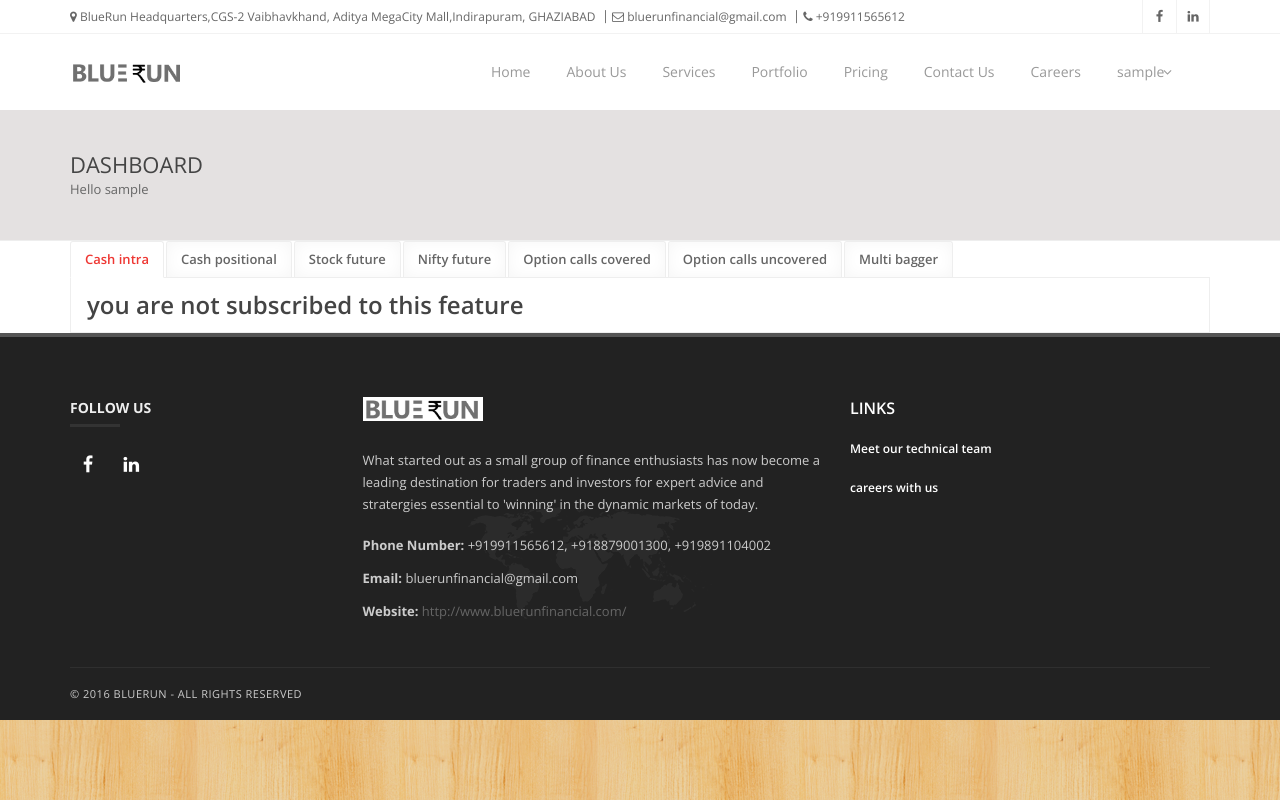
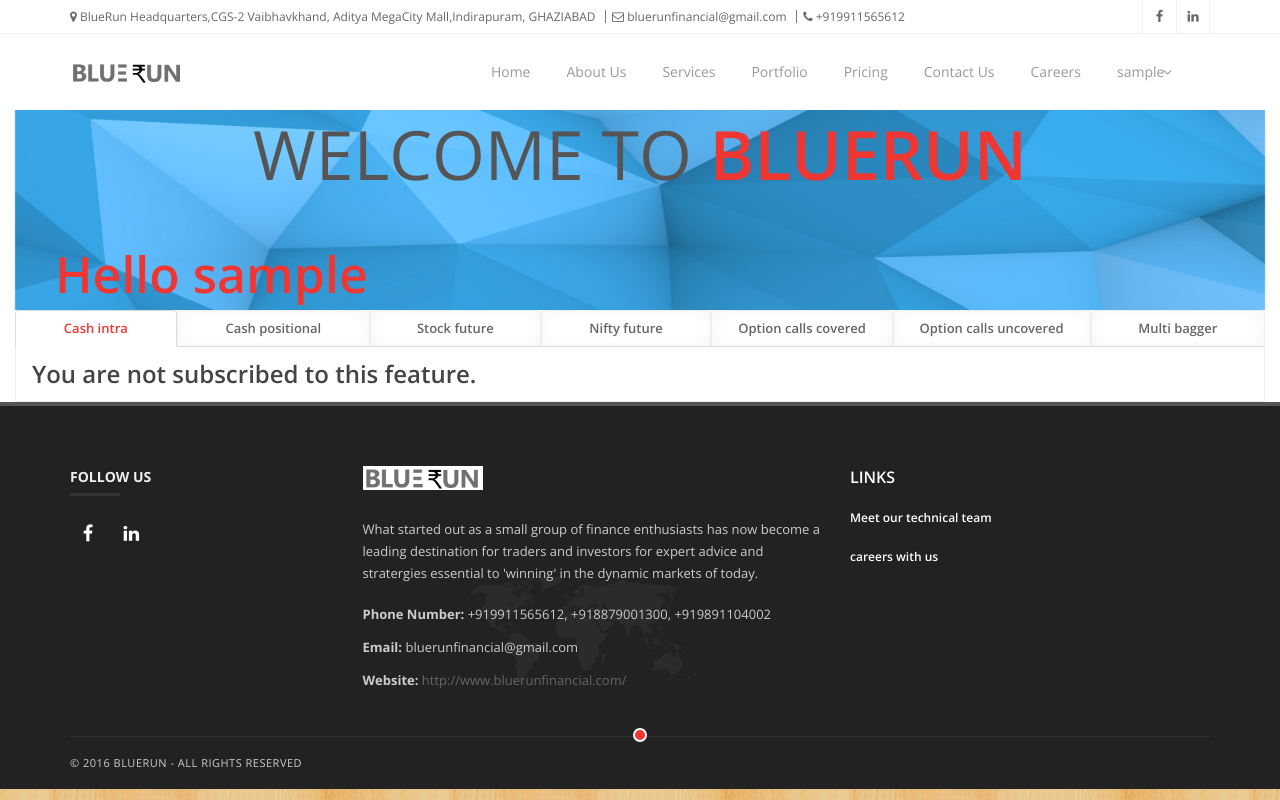
Before and after one commit to neelansh/bluerun, a Django app: page /trading/1/dashboard/ in a window 1280 px wide. Run offline with Django 3.2, Linux system fonts and the light colour scheme; the visitor is signed in with stand-in values (Sample User, id 1); data comes from the database, SQL or seed files in the repository; some libraries are stand-ins or nearby versions.

Commit message:
dashboard view modified

```diff
--- a/bluerun/account/views.py
+++ b/bluerun/account/views.py
@@ -3,6 +3,7 @@
 from django.contrib.auth.decorators import login_required
 from django.contrib.auth import authenticate, login as auth_login, logout as auth_logout
 from django.core.urlresolvers import reverse
+from django.template import RequestContext
 from account.forms import *
 
 # Create your views here.
--- a/bluerun/bluerun/settings.py
+++ b/bluerun/bluerun/settings.py
@@ -84,7 +84,7 @@
         'NAME': 'bluerun',
         'HOST': 'localhost',
         'PORT': 3306,
-        'PASSWORD': 'neelansh5',
+        'PASSWORD': 'akshita',
         'USER': 'root',
     }
 }
--- /dev/null
+++ b/bluerun/static/common/css/dashboard.css
@@ -0,0 +1,18 @@
+#dashboard
+{
+   position: relative;
+
+background-size: cover;
+    height: 200px;
+    width: 100%;
+}
+
+h2.dash {
+position:absolute;
+
+color: #ee3733;
+font-size: 50px;
+ top: 150px;
+   left: 55px;
+   width: 100%;
+}
--- a/bluerun/templates/common/base.html
+++ b/bluerun/templates/common/base.html
@@ -42,6 +42,7 @@
 
   <!-- Our css -->
   <link rel="stylesheet" type="text/css" href="{% static 'common/css/base.css' %}">
+  <link rel="stylesheet" type="text/css" href="{% static 'common/css/dashboard.css' %}">
 
   <!-- Margo JS  -->
   <script type="text/javascript" src="{% static 'margo/js/jquery-2.1.4.min.js' %}"></script>
--- a/bluerun/trading/models.py
+++ b/bluerun/trading/models.py
@@ -18,5 +18,6 @@
 	multi_bagger = models.BooleanField(default = False)
 	achived = models.BooleanField(default = False)
 
+
 	def __str__(self):
 		return self.stock_name
--- a/bluerun/trading/templates/trading/dashboard.html
+++ b/bluerun/trading/templates/trading/dashboard.html
@@ -1,19 +1,48 @@
 {% extends 'common/base.html' %}
 {% load staticfiles %}
 {% block content %}
+  <!-- Carousel -->
+  <div id="main-slide" class="carousel slide" data-ride="carousel" style="padding :0; margin:0 ;">
+
+    <!-- Indicators -->
+    <ol class="carousel-indicators">
+      <li data-target="#main-slide" data-slide-to="0" class="active"></li>
+
+    </ol>
+    <!--/ Indicators end-->
+		    <div class="carousel-inner">
+      <div class="item active">
+      <div class="col-md-12 ">
+      <img src="{% static 'margo/images/slider/bg1.jpg' %}" alt="slider" id="dashboard">
+		<div class="slider-content">
+		<h2 class="animated2">
+              <span>Welcome to <strong>Bluerun</strong></span>
+            </h2>
+			</div>
+            <h2 class="dash">
+              <span>Hello {{ user.username }}</span>
+
+            </h2>
+			</div>
+          </div>
+		 </div>
+
+
+
+	 <!--
 <div class="page-banner" style="padding:40px 0;">
-	<div class="container">
+	<div class="container" id="dashboard">
 		<div class="row">
 			<div class="col-md-6">
 				<h2>Dashboard</h2>
-				<p>Hello {{ user.username }}</p>
+				<p></p>
 			</div>
 		</div>
 	</div>
-</div>
+</div>-->
 
-<div class = "container">
-	<ul class="nav nav-tabs" role="tablist">
+<div class = "container-fluid" >
+	<ul class="nav nav-tabs nav-justified" role="tablist">
 		<li role="presentation" class="active"><a href="#cashintra" aria-controls="cashintra" role="tab" data-toggle="tab">Cash intra</a></li>
 		<li role="presentation"><a href="#cashpositional" aria-controls="cashpositional" role="tab" data-toggle="tab">Cash positional</a></li>
 		<li role="presentation"><a href="#stockfuture" aria-controls="stcokfuture" role="tab" data-toggle="tab">Stock future</a></li>
@@ -30,21 +59,39 @@
 			{% for call in cash_intra %}
 			<div class="panel panel-default">
 				<div class="panel-heading">
-					<h3 class="panel-title">stock name: {{ call.stock_name }}</h3>
+
+				 {% if call.achived %}
+					 <div class="col-md-4" style= "background-color:#32CD32">
+
+					<h3 class="panel-title">Stock name: {{ call.stock_name }}</h3>
+					</div>
+
+					{%else%}
+					<h3 class="panel-title">Stock name: {{ call.stock_name }}</h3>
+
+					{%endif%}
+					<!--{% if call.achived%}
+					<i class="fa fa-dollar "></i>
+					{%endif%} -->
+
 				</div>
+
 				<div class="panel-body">
-					date: {{ call.created_on }}<br>
-					entry price: {{ call.entry_price }}<br>
-					target: {{ call.target }}<br>
-					stop loss: {{ call.stop_loss }}<br>
+
+					Date: {{ call.created_on }}<br>
+					Entry Price: {{ call.entry_price }}<br>
+					Target: {{ call.target }}<br>
+					Stop Loss: {{ call.stop_loss }}<br>
+					Call Achieved: {{call.achived}}</br>
+
 				</div>
 			</div>
 			{% endfor %}
 			{% elif cash_intra == None %}
-			<h1>no calls in this section</h1>
+			<h1>No calls in this section</h1>
 			{% else %}
 			<div>
-				<h1>you are not subscribed to this feature</h1>
+				<h1>You are not subscribed to this feature.</h1>
 			</div>
 			{% endif %}
 		</div>
@@ -54,21 +101,33 @@
 			{% for call in cash_positional %}
 			<div class="panel panel-default">
 				<div class="panel-heading">
-					<h3 class="panel-title">stock name: {{ call.stock_name }}</h3>
+
+				 {% if call.achived %}
+					 <div class="col-md-4" style= "background-color:#32CD32">
+
+					<h3 class="panel-title">Stock name: {{ call.stock_name }}</h3>
+					</div>
+
+					{%else%}
+					<h3 class="panel-title">Stock name: {{ call.stock_name }}</h3>
+
+					{%endif%}
 				</div>
+
 				<div class="panel-body">
-					date: {{ call.created_on }}<br>
-					entry price: {{ call.entry_price }}<br>
-					target: {{ call.target }}<br>
-					stop loss: {{ call.stop_loss }}<br>
+					Date: {{ call.created_on }}<br>
+					Entry price: {{ call.entry_price }}<br>
+					Target: {{ call.target }}<br>
+					Stop loss: {{ call.stop_loss }}<br>
+					Call Achieved: {{call.achived}}
 				</div>
 			</div>
 			{% endfor %}
 			{% elif not cash_positional %}
-			<h1>no calls in this section</h1>
+			<h1>No calls in this section</h1>
 			{% else %}
 			<div>
-				<h1>you are not subscribed to this feature</h1>
+				<h1>You are not subscribed to this feature</h1>
 			</div>
 			{% endif %}
 		</div>
@@ -78,21 +137,33 @@
 			{% for call in stock_future %}
 			<div class="panel panel-default">
 				<div class="panel-heading">
-					<h3 class="panel-title">stock name: {{ call.stock_name }}</h3>
-				</div>
+
+				 {% if call.achived %}
+					 <div class="col-md-4" style= "background-color:#32CD32">
+
+					<h3 class="panel-title">Stock name: {{ call.stock_name }}</h3>
+					</div>
+
+					{%else%}
+					<h3 class="panel-title">Stock name: {{ call.stock_name }}</h3>
+
+					{%endif%}
+					</div>
+
 				<div class="panel-body">
-					date: {{ call.created_on }}<br>
-					entry price: {{ call.entry_price }}<br>
-					target: {{ call.target }}<br>
-					stop loss: {{ call.stop_loss }}<br>
+					Date: {{ call.created_on }}<br>
+					Entry price: {{ call.entry_price }}<br>
+					Target: {{ call.target }}<br>
+					Stop loss: {{ call.stop_loss }}<br>
+					Call Achieved: {{call.achived}}
 				</div>
 			</div>
 			{% endfor %}
 			{% elif stock_future == None %}
-			<h1>no calls in this section</h1>
+			<h1>No calls in this section</h1>
 			{% else %}
 			<div>
-				<h1>you are not subscribed to this feature</h1>
+				<h1>You are not subscribed to this feature.</h1>
 			</div>
 			{% endif %}
 		</div>
@@ -102,21 +173,33 @@
 			{% for call in nifty_future %}
 			<div class="panel panel-default">
 				<div class="panel-heading">
-					<h3 class="panel-title">stock name: {{ call.stock_name }}</h3>
+
+				 {% if call.achived %}
+					 <div class="col-md-4" style= "background-color:#32CD32">
+
+					<h3 class="panel-title">Stock name: {{ call.stock_name }}</h3>
+					</div>
+
+					{%else%}
+					<h3 class="panel-title">Stock name: {{ call.stock_name }}</h3>
+
+					{%endif%}
+					</div>
+
+				<div class="panel-body">
+					Date: {{ call.created_on }}<br>
+					Entry price: {{ call.entry_price }}<br>
+					Target: {{ call.target }}<br>
+					Stop loss: {{ call.stop_loss }}<br>
+					Call Achieved: {{call.achived}}
 				</div>
-				<div class="panel-body">
-					date: {{ call.created_on }}<br>
-					entry price: {{ call.entry_price }}<br>
-					target: {{ call.target }}<br>
-					stop loss: {{ call.stop_loss }}<br>
 				</div>
-			</div>
 			{% endfor %}
 			{% elif nifty_future == None %}
-			<h1>no calls in this section</h1>
+			<h1>No calls in this section</h1>
 			{% else %}
 			<div>
-				<h1>you are not subscribed to this feature</h1>
+				<h1>You are not subscribed to this feature.</h1>
 			</div>
 			{% endif %}
 		</div>
@@ -126,21 +209,33 @@
 			{% for call in option_calls_covered %}
 			<div class="panel panel-default">
 				<div class="panel-heading">
-					<h3 class="panel-title">stock name: {{ call.stock_name }}</h3>
+
+				 {% if call.achived %}
+					 <div class="col-md-4" style= "background-color:#32CD32">
+
+					<h3 class="panel-title">Stock name: {{ call.stock_name }}</h3>
+					</div>
+
+					{%else%}
+					<h3 class="panel-title">Stock name: {{ call.stock_name }}</h3>
+
+					{%endif%}
 				</div>
+
 				<div class="panel-body">
-					date: {{ call.created_on }}<br>
-					entry price: {{ call.entry_price }}<br>
-					target: {{ call.target }}<br>
-					stop loss: {{ call.stop_loss }}<br>
+					Date: {{ call.created_on }}<br>
+					Entry price: {{ call.entry_price }}<br>
+					Target: {{ call.target }}<br>
+					Stop loss: {{ call.stop_loss }}<br>
+					Call Achieved: {{call.achived}}
 				</div>
 			</div>
 			{% endfor %}
 			{% elif option_calls_covered == None %}
-			<h1>no calls in this section</h1>
+			<h1>No calls in this section</h1>
 			{% else %}
 			<div>
-				<h1>you are not subscribed to this feature</h1>
+				<h1>You are not subscribed to this feature</h1>
 			</div>
 			{% endif %}
 		</div>
@@ -150,21 +245,33 @@
 			{% for call in option_calls_uncovered %}
 			<div class="panel panel-default">
 				<div class="panel-heading">
-					<h3 class="panel-title">stock name: {{ call.stock_name }}</h3>
+
+				 {% if call.achived %}
+					 <div class="col-md-4" style= "background-color:#32CD32">
+
+					<h3 class="panel-title">Stock name: {{ call.stock_name }}</h3>
+					</div>
+
+					{%else%}
+					<h3 class="panel-title">Stock name: {{ call.stock_name }}</h3>
+
+					{%endif%}
 				</div>
+
 				<div class="panel-body">
-					date: {{ call.created_on }}<br>
-					entry price: {{ call.entry_price }}<br>
-					target: {{ call.target }}<br>
-					stop loss: {{ call.stop_loss }}<br>
+					Date: {{ call.created_on }}<br>
+					Entry price: {{ call.entry_price }}<br>
+					Target: {{ call.target }}<br>
+					Stop loss: {{ call.stop_loss }}<br>
+					Call Achieved: {{call.achived}}
 				</div>
 			</div>
 			{% endfor %}
 			{% elif option_calls_uncovered == None %}
-			<h1>no calls in this section</h1>
+			<h1>No calls in this section</h1>
 			{% else %}
 			<div>
-				<h1>you are not subscribed to this feature</h1>
+				<h1>You are not subscribed to this feature</h1>
 			</div>
 			{% endif %}
 		</div>
@@ -174,21 +281,33 @@
 			{% for call in multi_bagger %}
 			<div class="panel panel-default">
 				<div class="panel-heading">
-					<h3 class="panel-title">stock name: {{ call.stock_name }}</h3>
+
+				 {% if call.achived %}
+					 <div class="col-md-4" style= "background-color:#32CD32">
+
+					<h3 class="panel-title">Stock name: {{ call.stock_name }}</h3>
+					</div>
+
+					{%else%}
+					<h3 class="panel-title">Stock name: {{ call.stock_name }}</h3>
+
+					{%endif%}
 				</div>
+
 				<div class="panel-body">
-					date: {{ call.created_on }}<br>
-					entry price: {{ call.entry_price }}<br>
-					target: {{ call.target }}<br>
-					stop loss: {{ call.stop_loss }}<br>
+					Date: {{ call.created_on }}<br>
+					Entry price: {{ call.entry_price }}<br>
+					Target: {{ call.target }}<br>
+					Stop loss: {{ call.stop_loss }}<br>
+					Call Achieved: {{call.achived}}
 				</div>
 			</div>
 			{% endfor %}
 			{% elif multi_bagger == None %}
-			<h1>no calls in this section</h1>
+			<h1>No calls in this Section.</h1>
 			{% else %}
 			<div>
-				<h1>you are not subscribed to this feature</h1>
+				<h1>You are not subscribed to this feature.</h1>
 			</div>
 			{% endif %}
 		</div>
```
